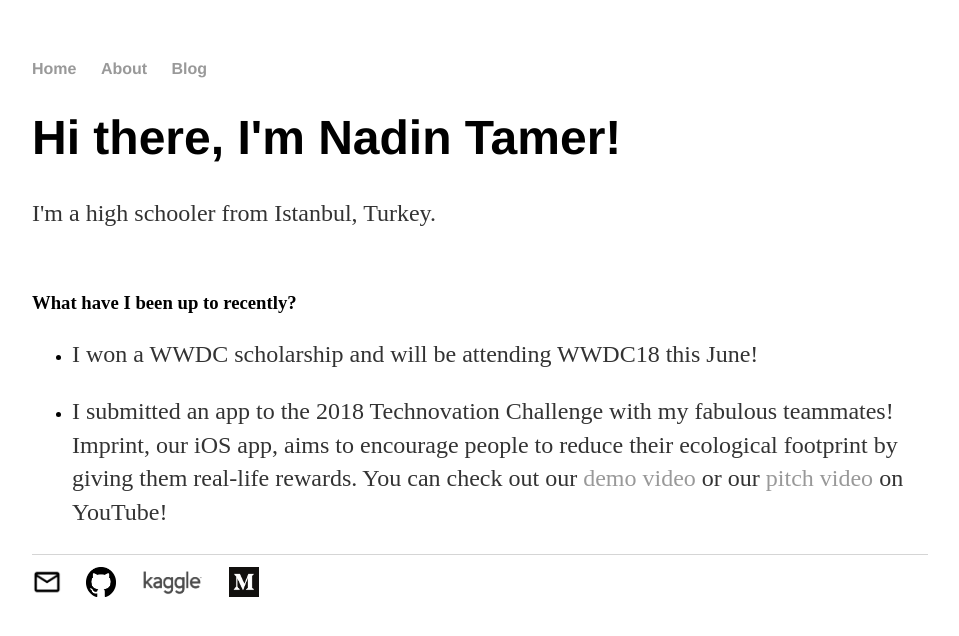
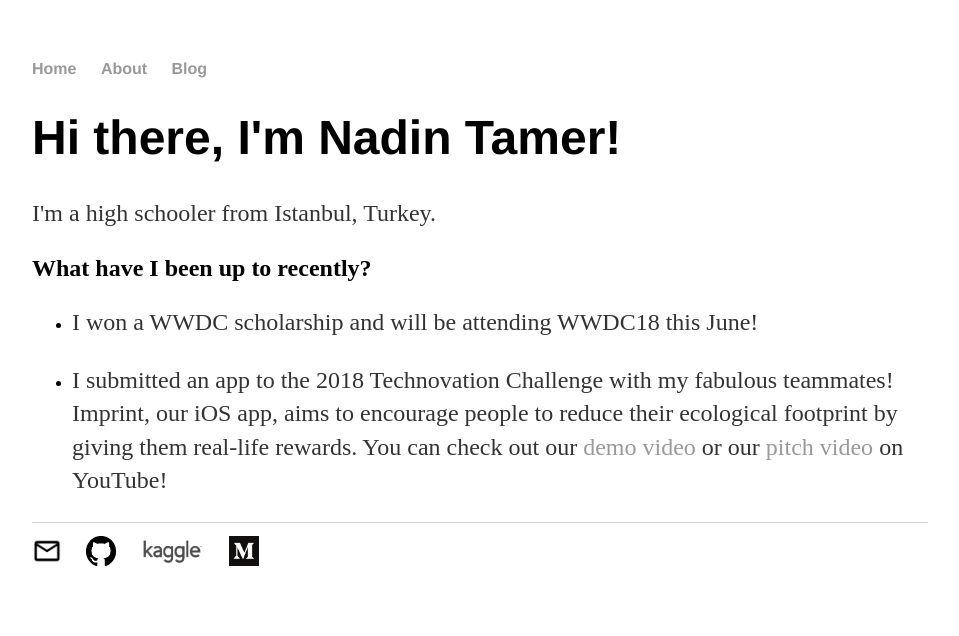
Before and after one commit to nadintamer/nadintamer.github.io, a Jekyll site: the page built from index.html, in a window 1280 px wide. Shown: the top 636 px of the page, without its empty margins (160-1119 px from the left). Built offline with Jekyll 4.4.1, drawn with Linux system fonts in a browser that asks for light colours.

Commit message:
Adjust formatting

```diff
--- a/index.html
+++ b/index.html
@@ -4,8 +4,8 @@ title: Nadin Tamer
 ---
 <div class="blurb">
     <h1>Hi there, I'm Nadin Tamer!</h1>
-	<p>I'm a high schooler from Istanbul, Turkey.</p><br>
-	<h3>What have I been up to recently?</h3>
+	<p>I'm a high schooler from Istanbul, Turkey.</p>
+	<h2>What have I been up to recently?</h2>
 	<ul>
 		<li><p>I won a WWDC scholarship and will be attending WWDC18 this June!</p></li>
 		<li><p>I submitted an app to the 2018 Technovation Challenge with my fabulous teammates! Imprint, our iOS app, aims to encourage people to reduce their ecological footprint by giving them real-life rewards. You can check out our <a href="https://www.youtube.com/watch?v=kT1OR1vqdLY">demo video</a> or our <a href="https://www.youtube.com/watch?v=UpRBmXB8LK8">pitch video</a> on YouTube!</p></li>
```
